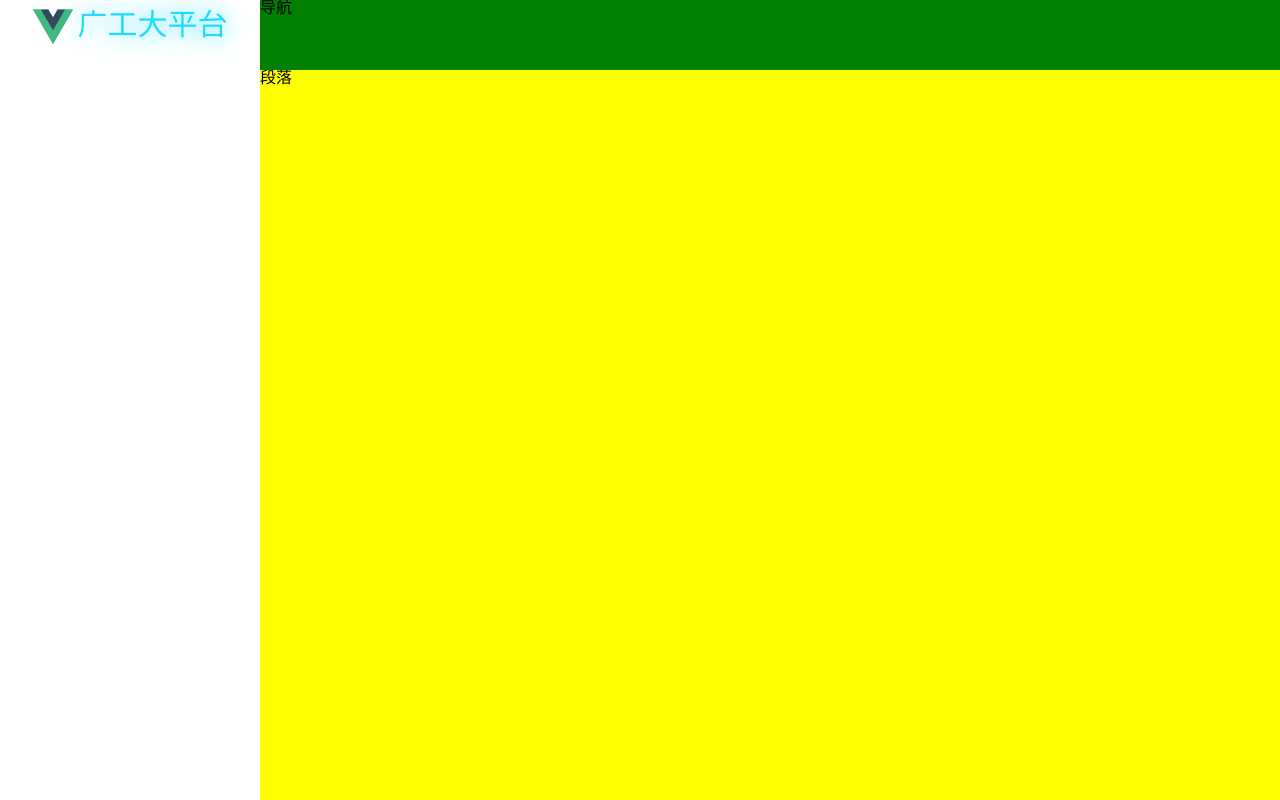
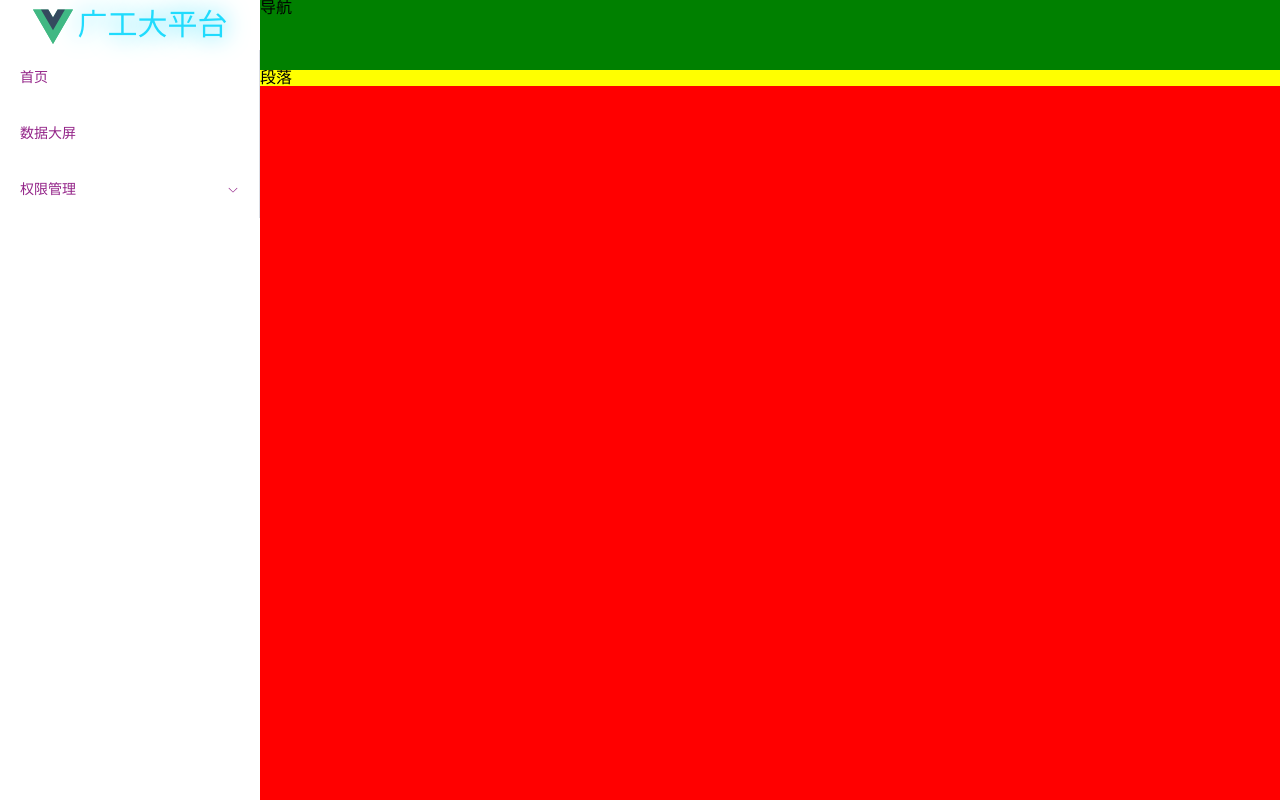
Before and after one commit to yingnothing/Project, a Vue app: page /login in a window 1280 px wide. Shown: the top 800 px of the page. Built offline with nearby package versions, Linux system fonts and the light colour scheme.

Commit message:
添加了菜单-通过el-scrollbar和el-menu实现

```diff
--- a/src/styles/variable.scss
+++ b/src/styles/variable.scss
@@ -1 +1,2 @@
-$base-menu-width:260px
+$base-menu-width:260px;
+$base-logo-height:50px;
--- a/src/views/layout/index.vue
+++ b/src/views/layout/index.vue
@@ -5,10 +5,30 @@
             导航
         </div>
         <div class="layout_slider">
-            <logo/>
+            <logo />
+            <!-- 菜单的选项 -->
+            <div>
+                <!-- 查询ui组件库scrollbar的属性，写在.scrollbar里面 -->
+                <el-scrollbar class="scrollbar">
+                    <!-- 菜单折叠等 -->
+                    <el-menu>
+                        <el-menu-item index="1" >首页</el-menu-item>
+                        <el-menu-item index="2" >数据大屏</el-menu-item>
+                        <!-- 折叠 -->
+                        <el-sub-menu index="1">
+                            <template #title>
+                                <span>权限管理</span>
+                            </template>
+                                <el-menu-item index="1-1">用户管理</el-menu-item>
+                                <el-menu-item index="1-2">角色管理</el-menu-item>
+                                <el-menu-item index="1-3">菜单管理</el-menu-item>
+                        </el-sub-menu>
+                    </el-menu>
+                </el-scrollbar>
+            </div>
         </div>
         <div class="layout_main">
-            <p style="height: 2000px;">段落</p>
+            <p>段落</p>
         </div>
     </div>
 
@@ -20,7 +40,7 @@ import logo from './logo.vue';
 
 </script>
 
-<style  lang="scss">
+<style lang="scss">
 .layout_container {
     width: 100%;
     height: 100vh;
@@ -33,6 +53,21 @@ import logo from './logo.vue';
         width: $base-menu-width;
         height: 100vh;
         background-color: white;
+
+        // 菜单里的选项
+        .scrollbar {
+            //这里的height是设置所能呈现的内容的高度，
+            // 减去logo的高度，来确定高度，防止菜单选项过多而溢出
+            height: calc(100% - $base-logo-height);
+
+            // 设置字体和背景颜色
+            .el-menu{
+                --el-menu-bg-color:width;
+            }
+            .el-menu-item,.el-sub-menu {
+                --el-menu-text-color: rgb(148, 37, 137);
+            }
+        }
     }
 
     // 顶部导航
@@ -46,9 +81,10 @@ import logo from './logo.vue';
     }
 
     .layout_main {
-        // 用到相对定位，因为前面两个都不占位置，所以根据自己原来的位置相对定位就行了
+        // 用到绝对定位，不占位置，直接根据根元素绝对定位
         position: absolute;
         left: $base-menu-width;
+        // 减去菜单的宽度
         width: calc(100% - $base-menu-width);
         top: 70px;
         overflow: auto;
@@ -106,7 +142,7 @@ import logo from './logo.vue';
 }
 
 ::-webkit-scrollbar-thumb {
-  background-color: rgba(144,147,153,.5);
+    background-color: rgba(144, 147, 153, .5);
     background-clip: padding-box;
     min-height: 28px;
     -webkit-border-radius: 2em;
@@ -117,6 +153,7 @@ import logo from './logo.vue';
 }
 
 ::-webkit-scrollbar-thumb:hover {
-  background-color: rgba(144,147,153,.3);
+    background-color: rgba(144, 147, 153, .3);
 }
+
 // }</style>
--- a/src/views/layout/logo.vue
+++ b/src/views/layout/logo.vue
@@ -9,10 +9,10 @@
 
 </script>
 
-<style scoped>
+<style scoped lang="scss">
 .container{
     width: 100%;
-    height: 50px;
+    height: $base-logo-height;
     display: flex;
     justify-content: center;
     align-items: center;
```
Lines whose indentation alone changed are shown as unchanged.
